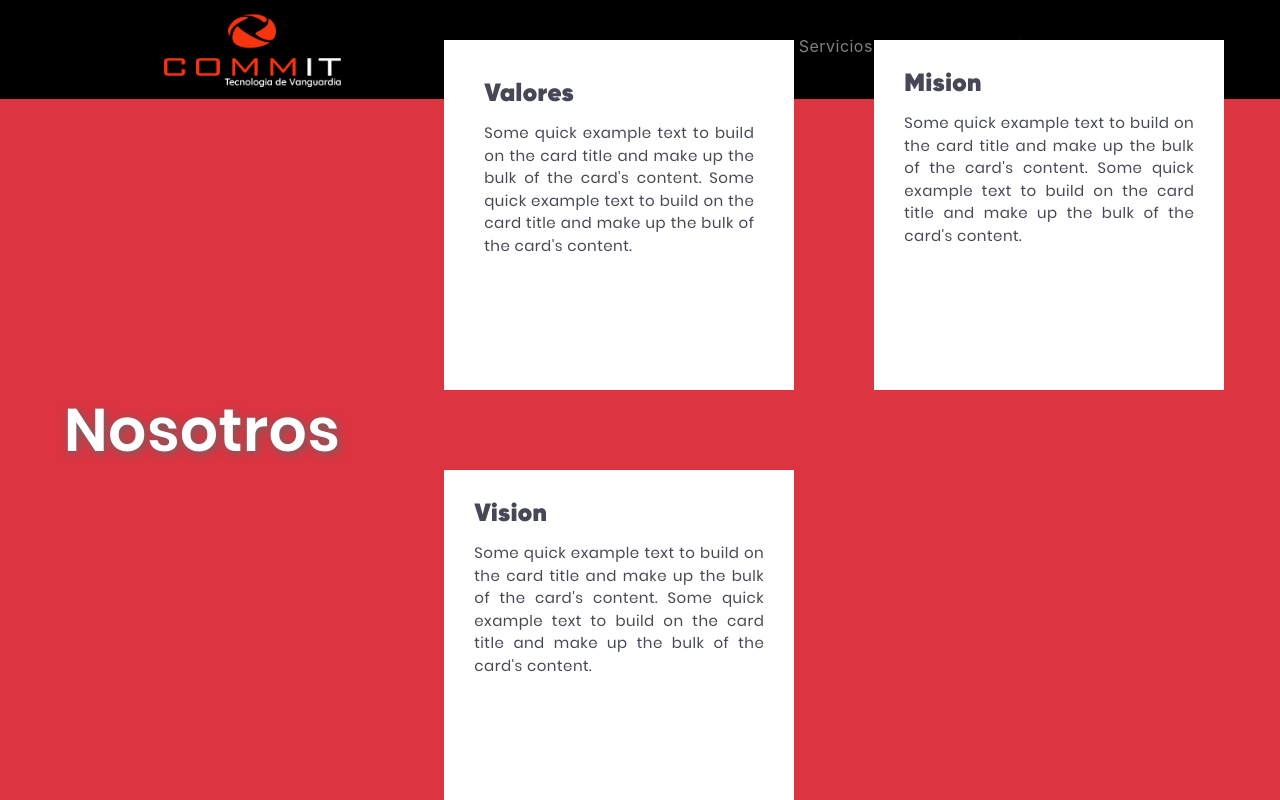
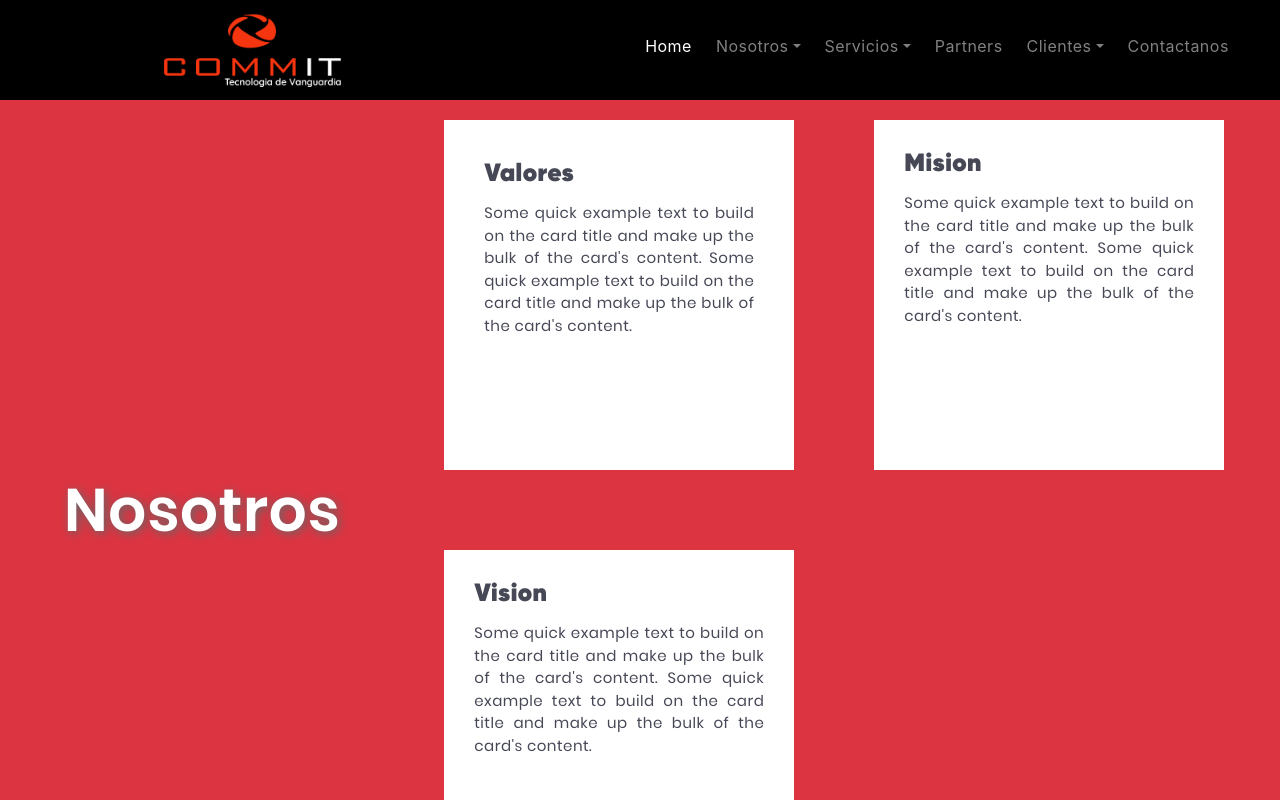
Before and after one commit to belu21/quantumwebpage, a React (Create React App) app: page /nosotros in a window 1280 px wide. Shown: the top 800 px of the page. Built offline with nearby package versions, Linux system fonts and the light colour scheme.

Commit message:
fix nosotros responsive

```diff
--- a/src/components/NavBar.js
+++ b/src/components/NavBar.js
@@ -120,7 +120,9 @@ class NavBar extends Component {
                             </li>
 
                             <li className="nav-item ">
-                            FACEBOOK, LINKEDIN
+                            <Link to="/contactanos" className="nav-link">
+                                    Contactanos
+                            </Link>
                             </li>
 
                         </ul>
--- a/src/css/estiloNavbar.css
+++ b/src/css/estiloNavbar.css
@@ -20,6 +20,8 @@
     background-color: black;
     transition: all 0.2s;
     padding: 1%;
+    margin-bottom: 100px;
+    min-height: 100px;
 }
 .nav-link{
     margin-left: 15px;
--- a/src/css/estiloNosotros.css
+++ b/src/css/estiloNosotros.css
@@ -3,6 +3,7 @@
     background-size: cover;
     display: flex;
     align-items: center;
+    margin-top: 80px;
 }
 .card-text{
     font-family: Gilroy-Light;
```
Also changed, not shown: src/components/Nosotros.js (line endings or trailing spaces).
